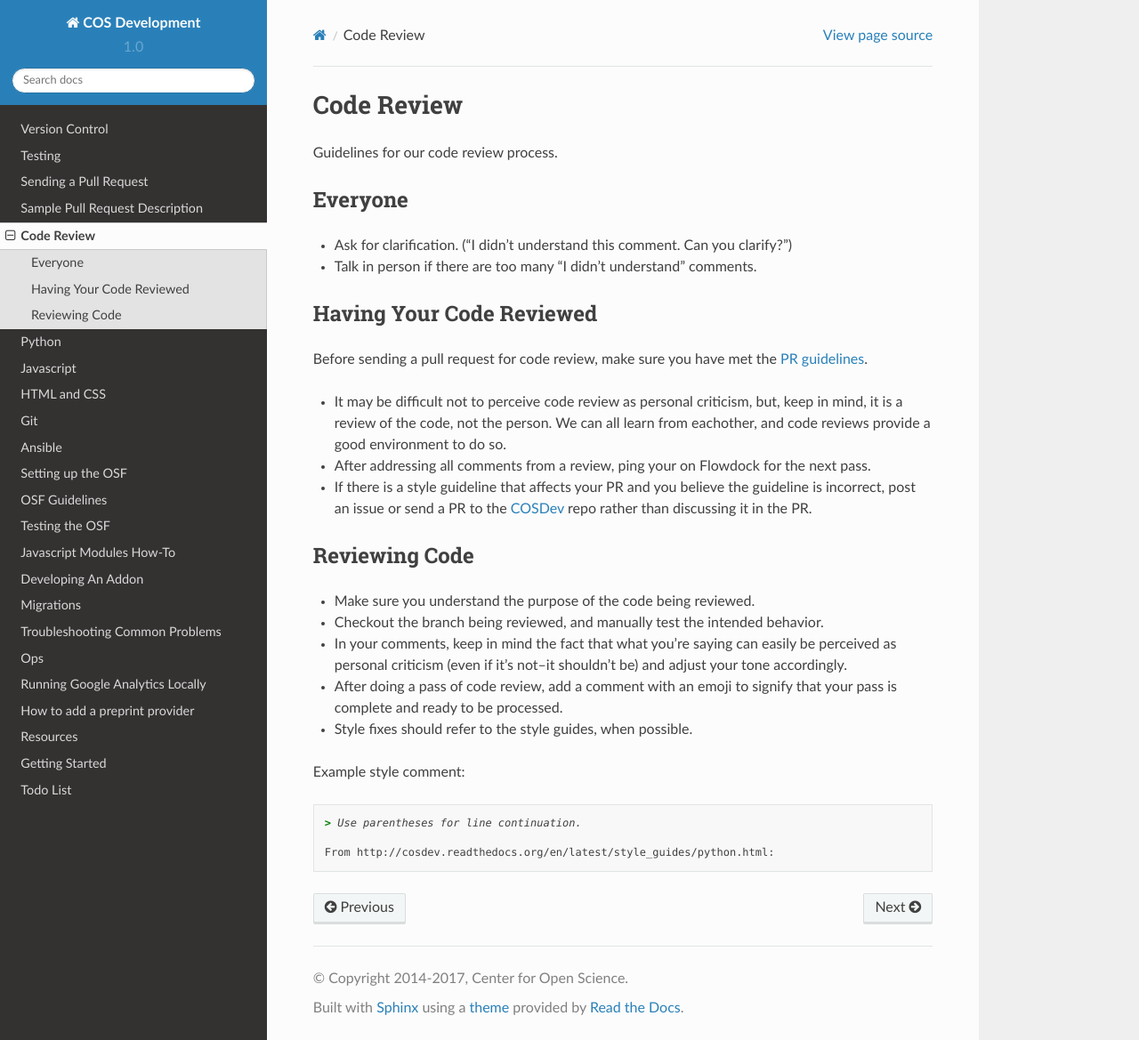
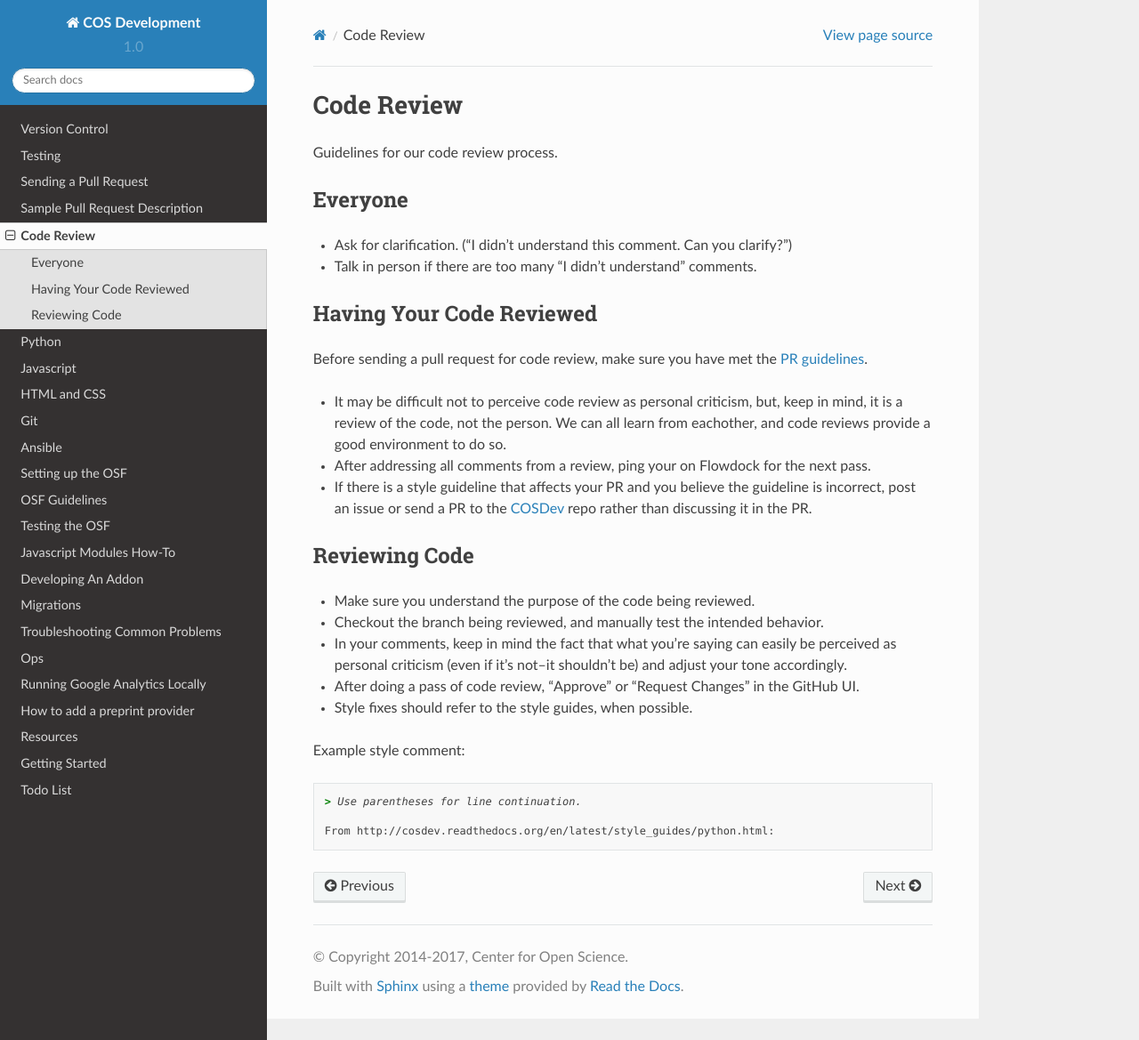
Before and after one commit to CenterForOpenScience/COSDev, a Sphinx documentation site: the page built from docs/process/code_review.rst, in a window 1280 px wide and 1169 px high. Shown: the whole window at 89% size. Built offline with Sphinx 7.4.7 and the Read the Docs theme 2.0.0, drawn with Linux system fonts in a browser that asks for light colours.

Commit message:
Update code review docs

```diff
--- a/docs/process/code_review.rst
+++ b/docs/process/code_review.rst
@@ -26,7 +26,8 @@ Reviewing Code
 - Make sure you understand the purpose of the code being reviewed.
 - Checkout the branch being reviewed, and manually test the intended behavior.
 - In your comments, keep in mind the fact that what you're saying can easily be perceived as personal criticism (even if it's not--it shouldn't be) and adjust your tone accordingly.
-- After doing a pass of code review, add a comment with an emoji to signify that your pass is complete and ready to be processed.
+- After doing a pass of code review, "Approve" or "Request Changes" in
+  the GitHub UI.
 - Style fixes should refer to the style guides, when possible.
 
 Example style comment:
```
